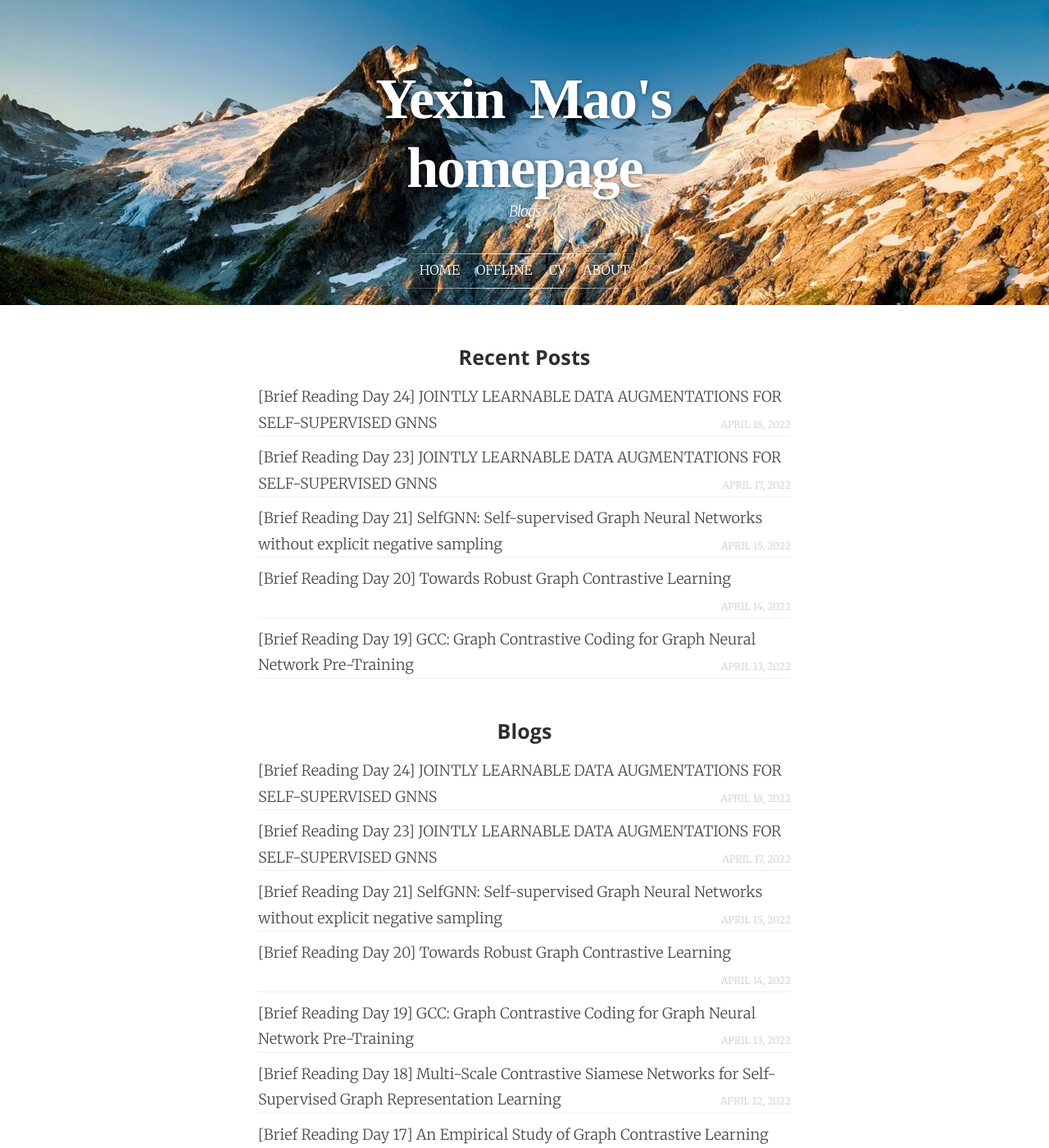
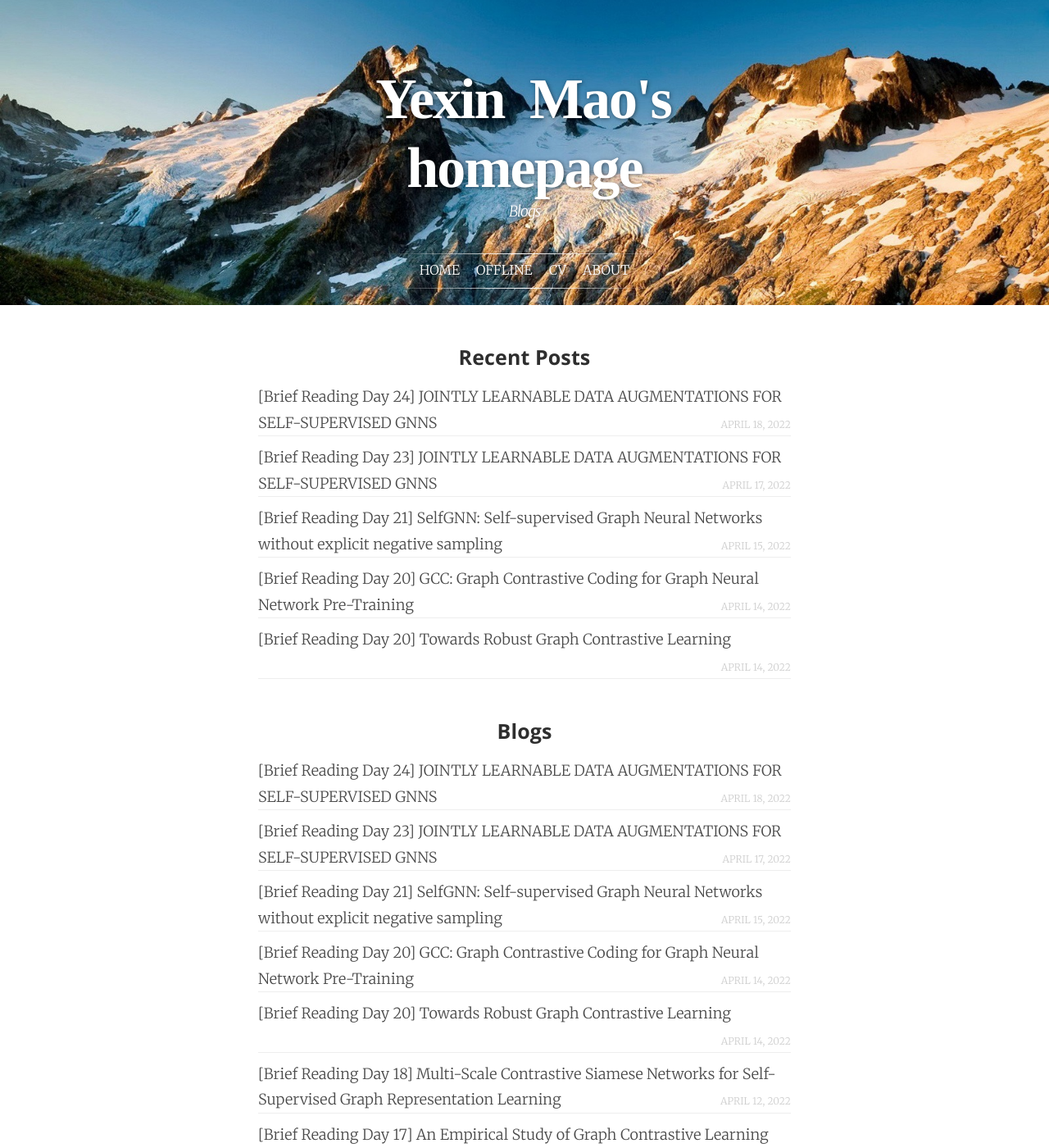
Before and after one commit to yexin-mao/yexinmao.github.io, a Jekyll site: the page built from index.html, in a window 1280 px wide and 1400 px high. Shown: the whole window at 82% size. Built offline with Jekyll 4.4.1, drawn with Linux system fonts in a browser that asks for light colours; some web fonts are replaced.

Commit message:
Update and rename 2022-04-13-Day19.md to 2022-04-14-Day20.md

```diff
--- a/_posts/2022-04-13-Day19.md
+++ b/_posts/2022-04-14-Day20.md
@@ -1,8 +1,8 @@
 ---
 layout:            post
-title:             "[Brief Reading Day 19] GCC: Graph Contrastive Coding for Graph Neural Network Pre-Training"
-menutitle:         "[Brief Reading Day 19] GCC: Graph Contrastive Coding for Graph Neural Network Pre-Training"
-date:              2022-04-13
+title:             "[Brief Reading Day 20] GCC: Graph Contrastive Coding for Graph Neural Network Pre-Training"
+menutitle:         "[Brief Reading Day 20] GCC: Graph Contrastive Coding for Graph Neural Network Pre-Training"
+date:              2022-04-14
 category:          Blogs
 author:            yexinmao
 cover:             /assets/mountain-alternative-cover.jpg
```
